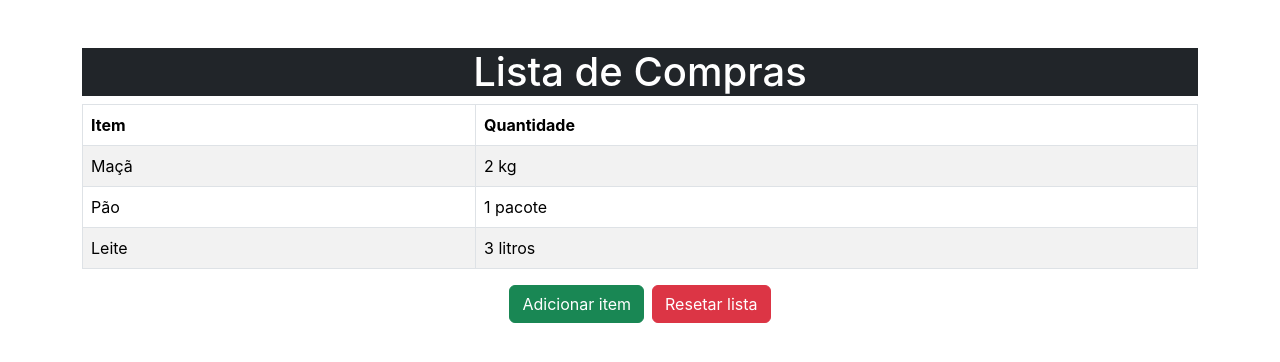
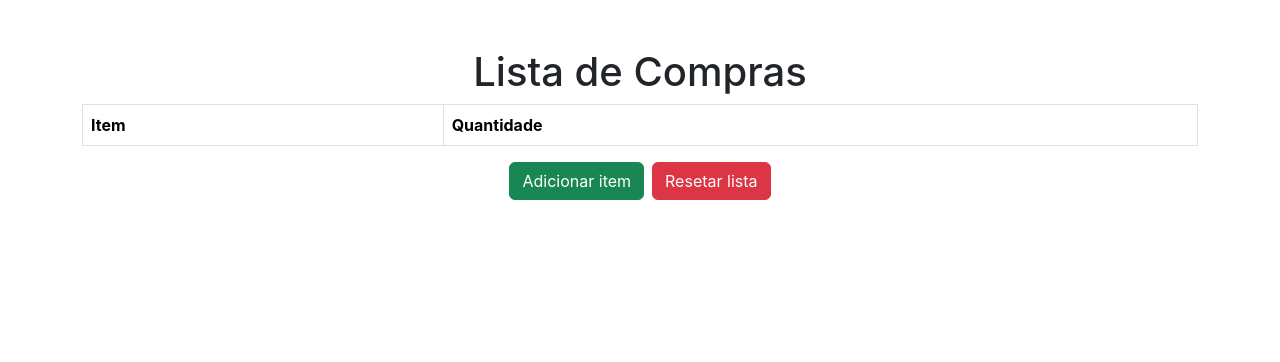
Before and after one commit to guleao/projeto1-7periodo, an Angular app: page /lista_de_compras in a window 1280 px wide. Shown: the top 362 px of the page. Built offline with nearby package versions, Linux system fonts and the light colour scheme.

Commit message:
adiciona funcionalidade de modal para adicionar itens à lista de compras e atualiza a exibição da tabela

```diff
--- a/src/app/listadecompras/listadecompras.component.html
+++ b/src/app/listadecompras/listadecompras.component.html
@@ -1,30 +1,22 @@
 <div class="container mt-5">
     <div class="row">
         <div class="col">
-            <h1 class="text-center text-bg-dark">Lista de Compras</h1>
+            <h1 class="text-center">Lista de Compras</h1>
         </div>
     </div>
     <div class="row">
-        <div class="col">
+        <div class="col ">
             <table class="table table-bordered table-striped">
-                <thead class="thead-dark">
+                <thead class="thead-dark ">
                     <tr class="border">
                         <th scope="col">Item</th>
                         <th scope="col">Quantidade</th>
                     </tr>
                 </thead>
                 <tbody>
-                    <tr>
-                        <td>Maçã</td>
-                        <td>2 kg</td>
-                    </tr>
-                    <tr>
-                        <td>Pão</td>
-                        <td>1 pacote</td>
-                    </tr>
-                    <tr>
-                        <td>Leite</td>
-                        <td>3 litros</td>
+                    <tr *ngFor="let item of items">
+                        <td>{{item.nome}}</td>
+                        <td>{{item.quantidade}}</td>
                     </tr>
                 </tbody>
             </table>
@@ -36,6 +28,4 @@
     </div>
 </div>
 
-<ng-template>
-
-</ng-template>
+<app-modaladicionaritem (itemAdicionado)="adicionarItem($event)"></app-modaladicionaritem>
--- a/src/app/modaladicionaritem/modaladicionaritem.component.html
+++ b/src/app/modaladicionaritem/modaladicionaritem.component.html
@@ -0,0 +1,26 @@
+<div class="modal fade" id="adicionarItemModal" tabindex="-1" aria-labelledby="adicionarItemModalLabel" aria-hidden="true">
+    <div class="modal-dialog">
+      <div class="modal-content">
+        <div class="modal-header">
+          <h5 class="modal-title" id="adicionarItemModalLabel">Adicionar Item</h5>
+          <button type="button" class="btn-close" data-bs-dismiss="modal" aria-label="Close"></button>
+        </div>
+        <div class="modal-body">
+          <form>
+            <div class="mb-3">
+              <label for="itemNome" class="form-label">Nome do Item</label>
+              <input type="text" class="form-control" id="itemNome">
+            </div>
+            <div class="mb-3">
+              <label for="itemQuantidade" class="form-label">Quantidade</label>
+              <input type="text" class="form-control" id="itemQuantidade" >
+            </div>
+          </form>
+        </div>
+        <div class="modal-footer">
+          <button type="button" class="btn btn-secondary" data-bs-dismiss="modal">Cancelar</button>
+          <button type="button" class="btn btn-primary" data-bs-dismiss="modal" (click)="adicionarItem()">Adicionar</button>
+        </div>
+      </div>
+    </div>
+  </div>
--- a/src/app/modaladicionaritem/modaladicionaritem.component.ts
+++ b/src/app/modaladicionaritem/modaladicionaritem.component.ts
@@ -1,11 +1,21 @@
-import { Component } from '@angular/core';
+import { CommonModule } from '@angular/common';
+import { Component, EventEmitter, Output } from '@angular/core';
+import { FormsModule } from '@angular/forms';
 
 @Component({
   selector: 'app-modaladicionaritem',
-  imports: [],
+  imports: [CommonModule, FormsModule ],
   templateUrl: './modaladicionaritem.component.html',
   styleUrl: './modaladicionaritem.component.css'
 })
 export class ModaladicionaritemComponent {
+  @Output() itemAdicionado = new EventEmitter<{ nome: string, quantidade: string }>();
+  nome = '';
+  quantidade = '';
 
+  adicionarItem() {
+    this.itemAdicionado.emit({ nome: this.nome, quantidade: this.quantidade });
+    this.nome = '';
+    this.quantidade = '';
+  }
 }
```
